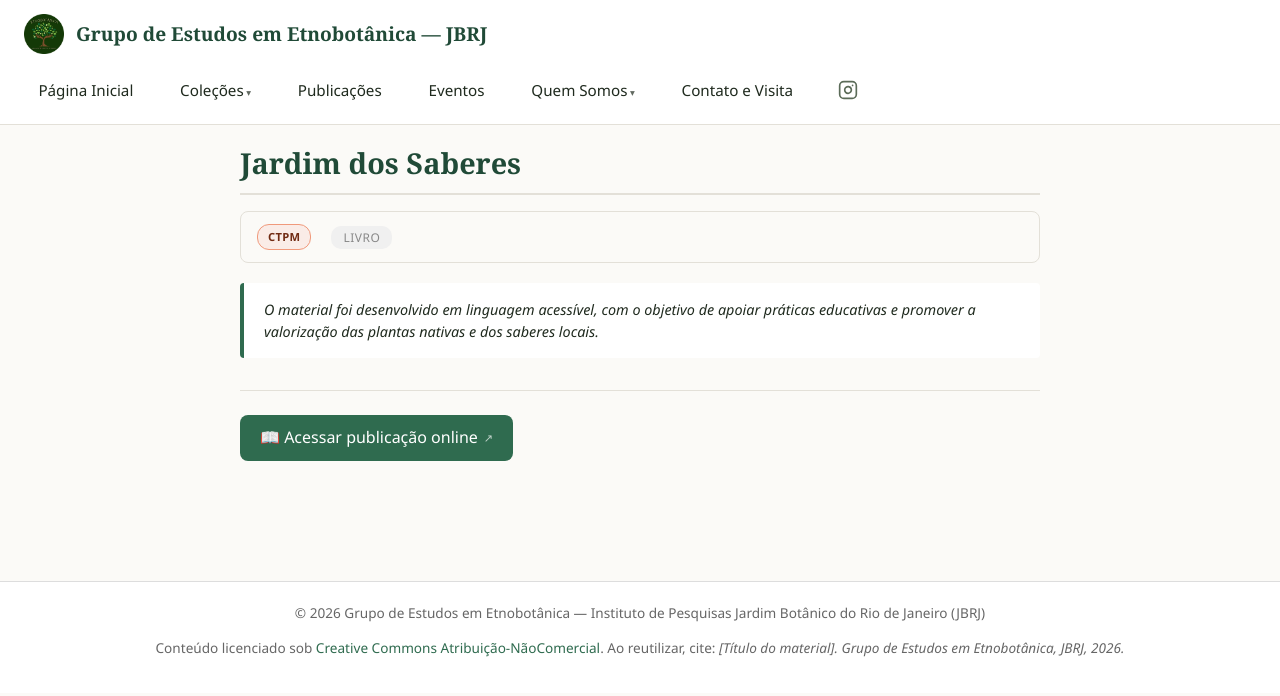
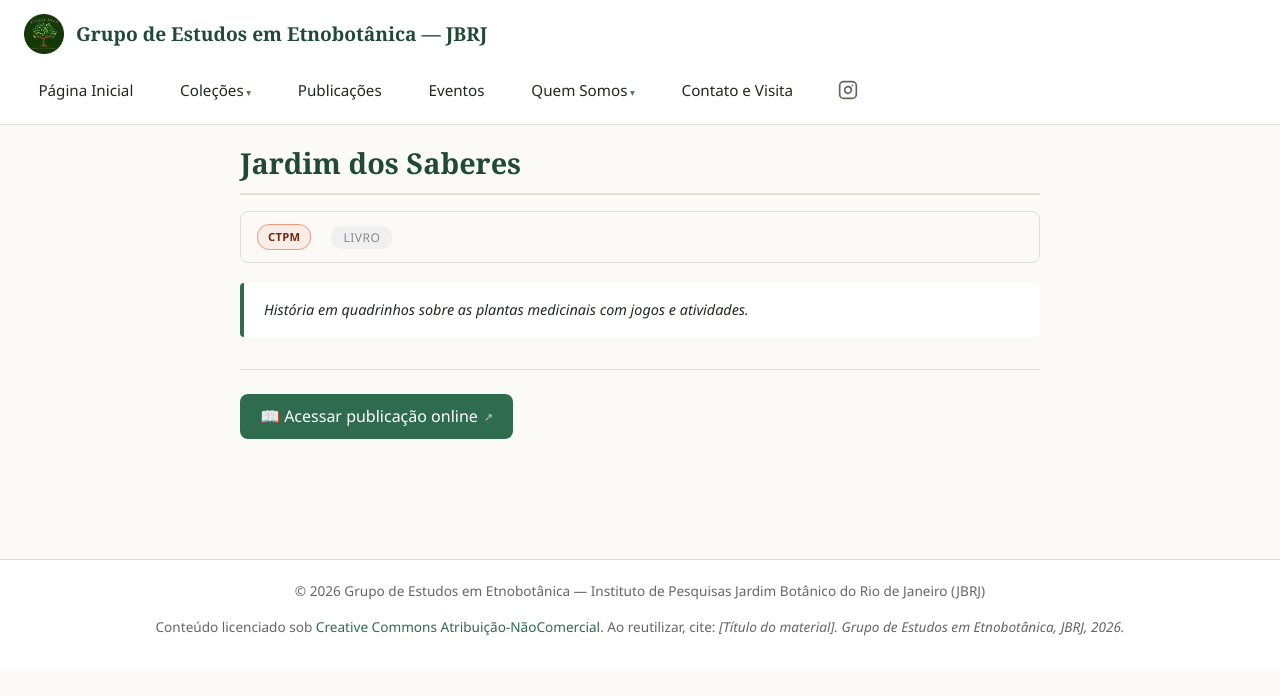
Before and after one commit to etnobotanicajbrj/site-principal, a Jekyll site: the page built from _publicacoes/hq-ctpm2025.md, in a window 1280 px wide. Shown: the top 696 px of the page. Built offline with Jekyll 4.4.1, drawn with Linux system fonts in a browser that asks for light colours.

Commit message:
Update hq-ctpm2025.md

```diff
--- a/_publicacoes/hq-ctpm2025.md
+++ b/_publicacoes/hq-ctpm2025.md
@@ -1,12 +1,12 @@
 ---
 titulo: "Jardim dos Saberes"
-autores: "Viviane Stern da Fonseca-Kruel, Gustavo Kruel, Mariana Jorge M. B. da Silva"
+autores: "Viviane Stern da Fonseca-Kruel, Gustavo Kruel e Mariana Jorge M. B. da Silva."
 colecao: "ctpm"
 tipo: "livro"
 ano: 2025
 link: "https://cloud.jbrj.gov.br/s/JG8yJetyWpdrtwf?dir=/&openfile=true"
-descricao: "O material foi desenvolvido em linguagem acessível, com o objetivo de apoiar práticas educativas e promover a valorização das plantas nativas e dos saberes locais."
-thumbnail: "/assets/images/publicacoes/hq-ctpm2025.jpg"
+descricao: "História em quadrinhos sobre as plantas medicinais com jogos e atividades."
+thumbnail: "/assets/images/publicacoes/hq-ctpm2025.png"
 ---
 
 <!-- Conteúdo da publicação -->
```
